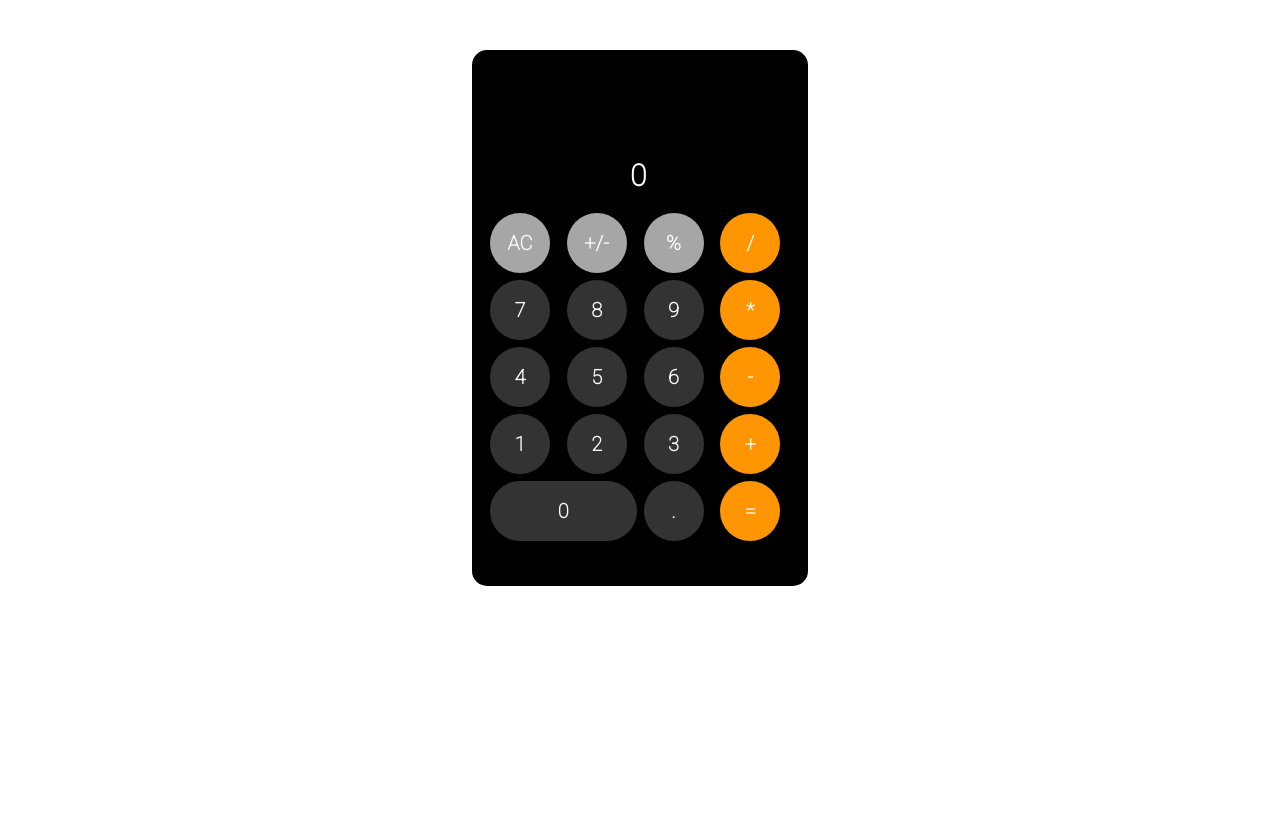
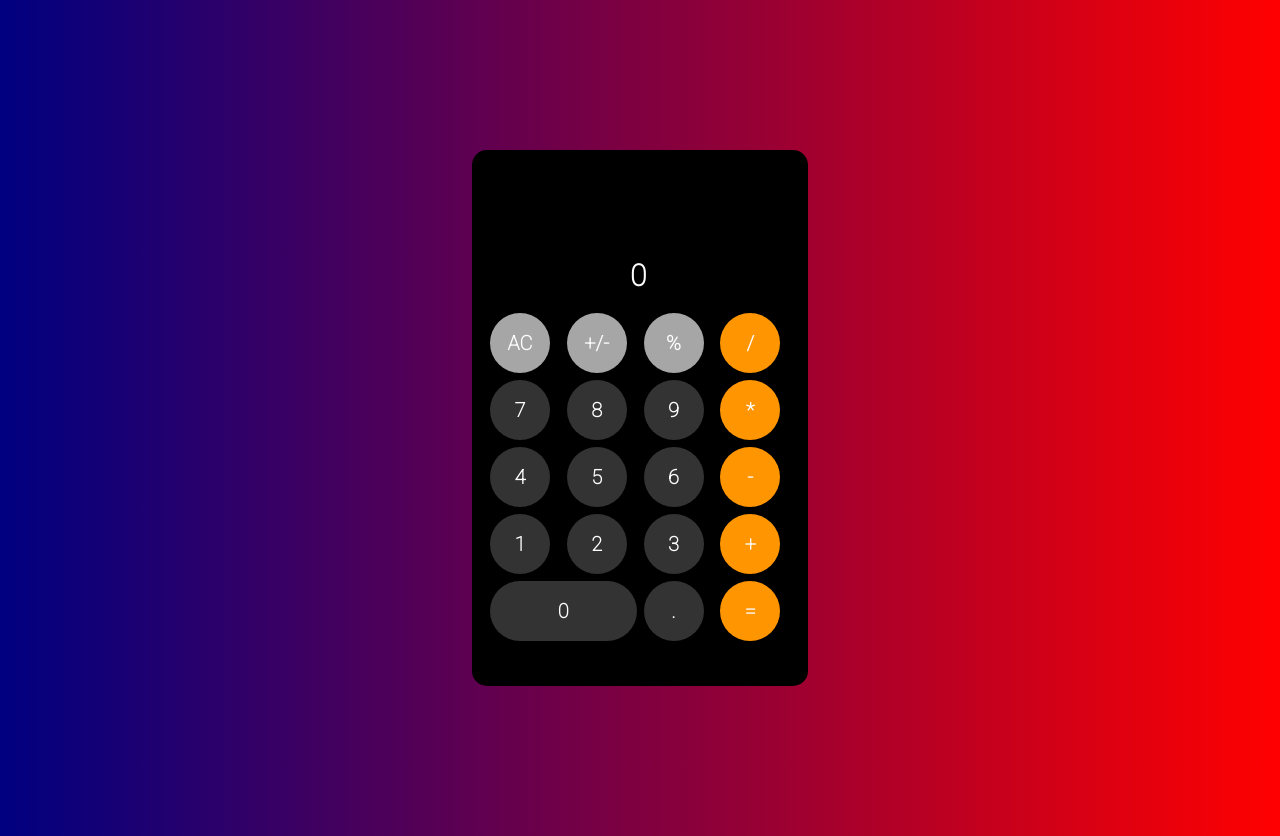
Before and after one commit to Andrey-Sazanov/Calculator, a plain HTML site: page index.html in a window 1280 px wide. Before the commit the page ends 800 px from the top, so only its background shows below. Drawn offline with Linux system fonts and the light colour scheme.

Commit message:
Update style.css

```diff
--- a/style.css
+++ b/style.css
@@ -7,8 +7,11 @@
     --ff-main:'Roboto', sans-serif;
     --fw-900:900;
 }
+body{
+    background: linear-gradient(to right, navy, red);
+}
 .calc{
-    margin: 50px auto;
+    margin: 150px auto;
     width: 300px;
     height: 500px;
     border-radius: 15px;
```
